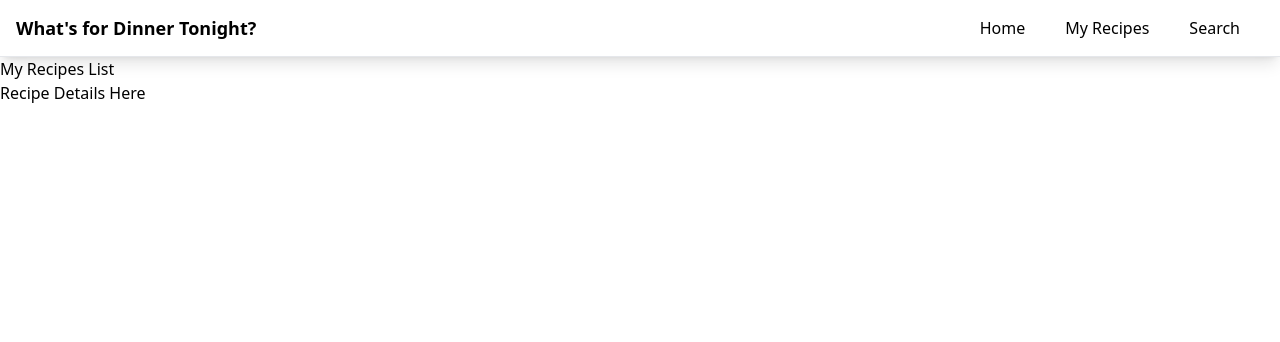
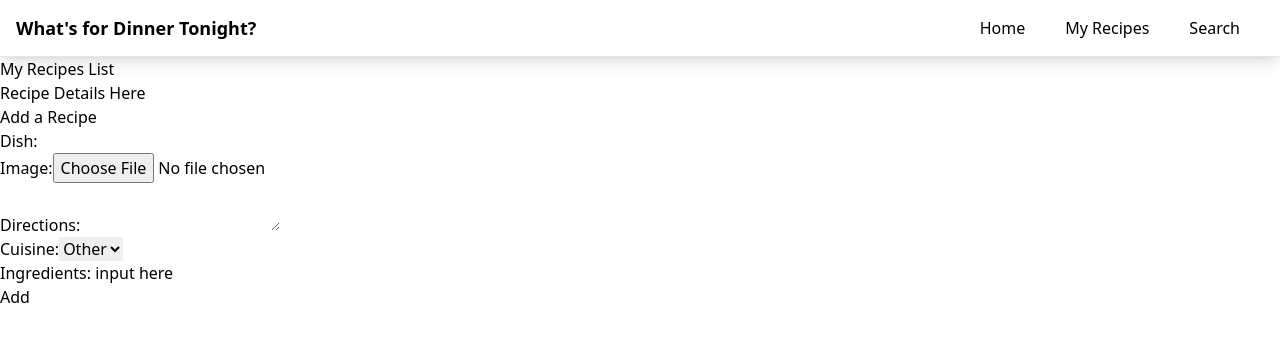
Before and after one commit to angski11422/whats-for-dinner, a React (Vite) app: page /myrecipes in a window 1280 px wide. Shown: the top 342 px of the page. Built offline with nearby package versions, Linux system fonts and the light colour scheme; data requests are answered from the project's data file.

Commit message:
update fetch and tree

```diff
--- a/db.json
+++ b/db.json
@@ -0,0 +1,10 @@
+{
+    "meals": [
+        {
+            "id": "1",
+            "dishNames": "spaghetti",
+            "cuisine": "american"
+        }
+
+    ]
+}
--- a/src/components/MyRecipes.jsx
+++ b/src/components/MyRecipes.jsx
@@ -1,14 +1,24 @@
-import React from 'react';
+import React, { useEffect } from 'react';
 import Recipe from './Recipe'
+import RecipeForm from './RecipeForm'
 
 function MyRecipes() {
 
-    // http://localhost:3000 - post to db.json
+    useEffect(() => {
+        fetch('http://localhost:3000/meals')
+        .then((resp) => resp.json())
+        .then((data) => console.log(data))
+    }, [])
 
     return (
         <div>
             <h1>My Recipes List</h1>
-            <Recipe />
+            <div>
+                <Recipe />
+                <div>
+                    <RecipeForm />
+                </div>
+            </div>
         </div>
     );
 }
--- a/src/components/NavBar.jsx
+++ b/src/components/NavBar.jsx
@@ -1,6 +1,5 @@
 import React  from 'react';
 import { Link } from 'react-router-dom'
-
 
 function NavBar() {
     return (
--- a/src/components/RecipeForm.jsx
+++ b/src/components/RecipeForm.jsx
@@ -26,7 +26,7 @@ function RecipeForm() {
                         <option value="other">Other</option>
                     </select>
                 </label>
-                <br></br>
+                <p>Ingredients: input here</p>
                 <button type="submit">Add</button>
             </form>
         </div>
--- a/src/components/Search.jsx
+++ b/src/components/Search.jsx
@@ -1,12 +1,18 @@
-import React from 'react';
-import RecipeForm from './RecipeForm'
+import React, { useEffect, useState } from 'react';
+import SearchRecipe from './SearchRecipe'
 
 function Search() {
+    const [searchRecipe, setSearchRecipe] = useState([])
+    const [search, setSearch] = useState("")
 
-    // `https://www.themealdb.com/api/json/v1/1/search.php?f=${b}`
+    useEffect(() => {
+        fetch("https://www.themealdb.com/api/json/v1/1/search.php?f=a")
+        .then((resp) => resp.json())
+        .then(data => setSearchRecipe(data))
+        }, [])
 
     return (
-        <div>
+        <div className=" bg-gray-200">
             <div className="container h-screen flex justify-center items-center px-4 sm:px-6 lg:px-8">
                 <div className="relative">
                     <input type="text" className="h-14 w-96 pr-8 pl-5 rounded z-0 focus:shadow focus:outline-none" placeholder="Search anything..." />
@@ -15,7 +21,7 @@ function Search() {
                     </div>
                 </div>
                 <div>
-                    <RecipeForm />
+                    <SearchRecipe />
                 </div>
             </div>
         </div>
@@ -23,5 +29,3 @@ function Search() {
 }
 
 export default Search;
-
-// outer div className=" bg-gray-200"
--- /dev/null
+++ b/src/components/SearchRecipe.jsx
@@ -0,0 +1,12 @@
+import React from 'react';
+
+function SearchRecipe() {
+    return (
+        <div>
+            <h1>Searched Recipe Details Here</h1>
+        </div>
+    );
+}
+
+
+export default SearchRecipe;
```
